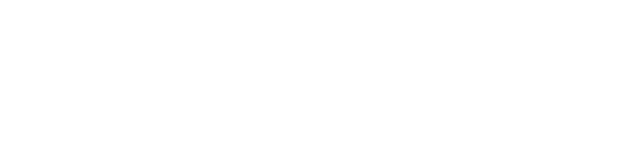
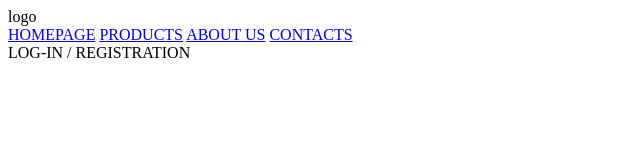
Before and after one commit to nuhadhusnu/git-test, a plain HTML site: page about.html in a window 1280 px wide. Shown: the whole page, without its empty margins (0-640 px from the left). Drawn offline with Linux system fonts and the light colour scheme.

Commit message:
about page nav bar created

```diff
--- a/about.html
+++ b/about.html
@@ -6,6 +6,19 @@
     <title>Document</title>
 </head>
 <body>
+    <div>
+        <header>
+            <div class="logo">logo</div>
+            <nav>
+                <a href="index.html">HOMEPAGE</a>
+                <a href="products.html">PRODUCTS</a>
+                <a href="about.html">ABOUT US</a>
+                <a href="contact.html">CONTACTS</a>
+            </nav>
+            <div class="login">LOG-IN / REGISTRATION</div>
+        </header>
+
+    </div>
 
 </body>
 </html>
```
